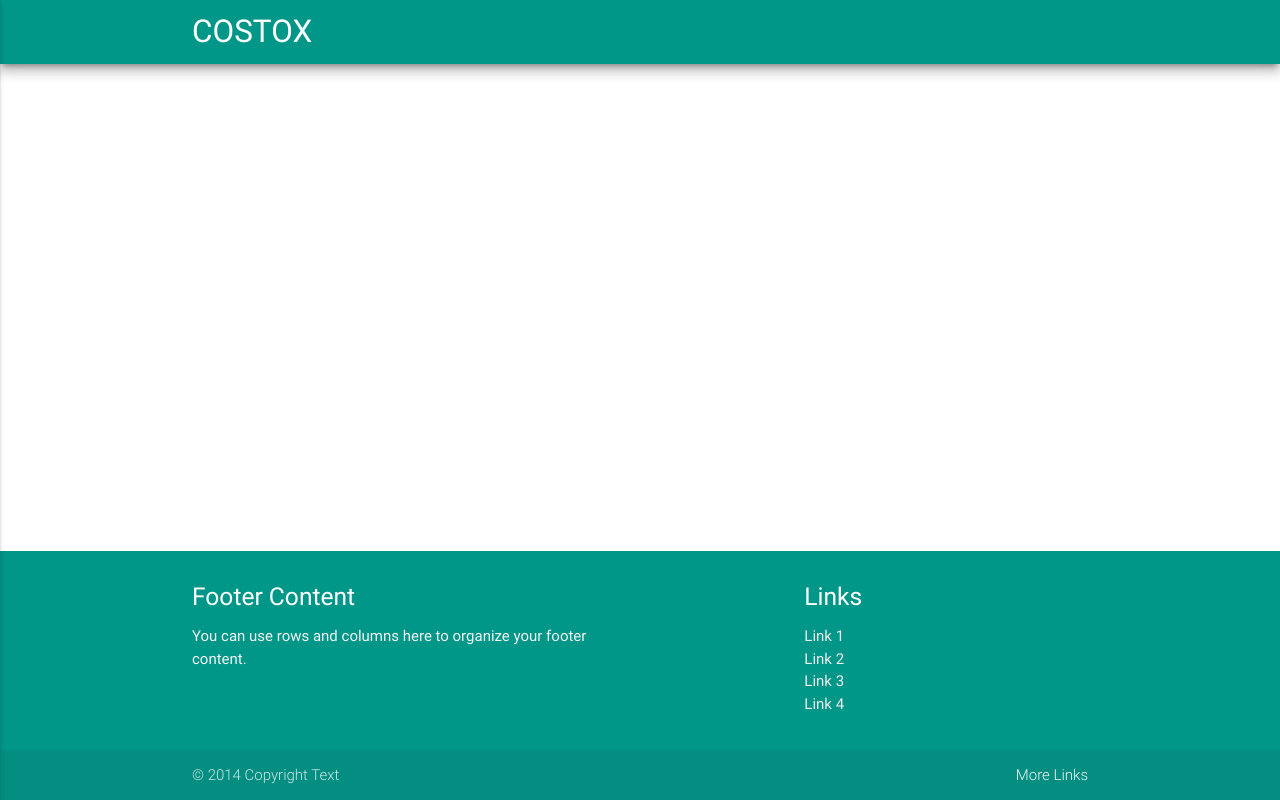
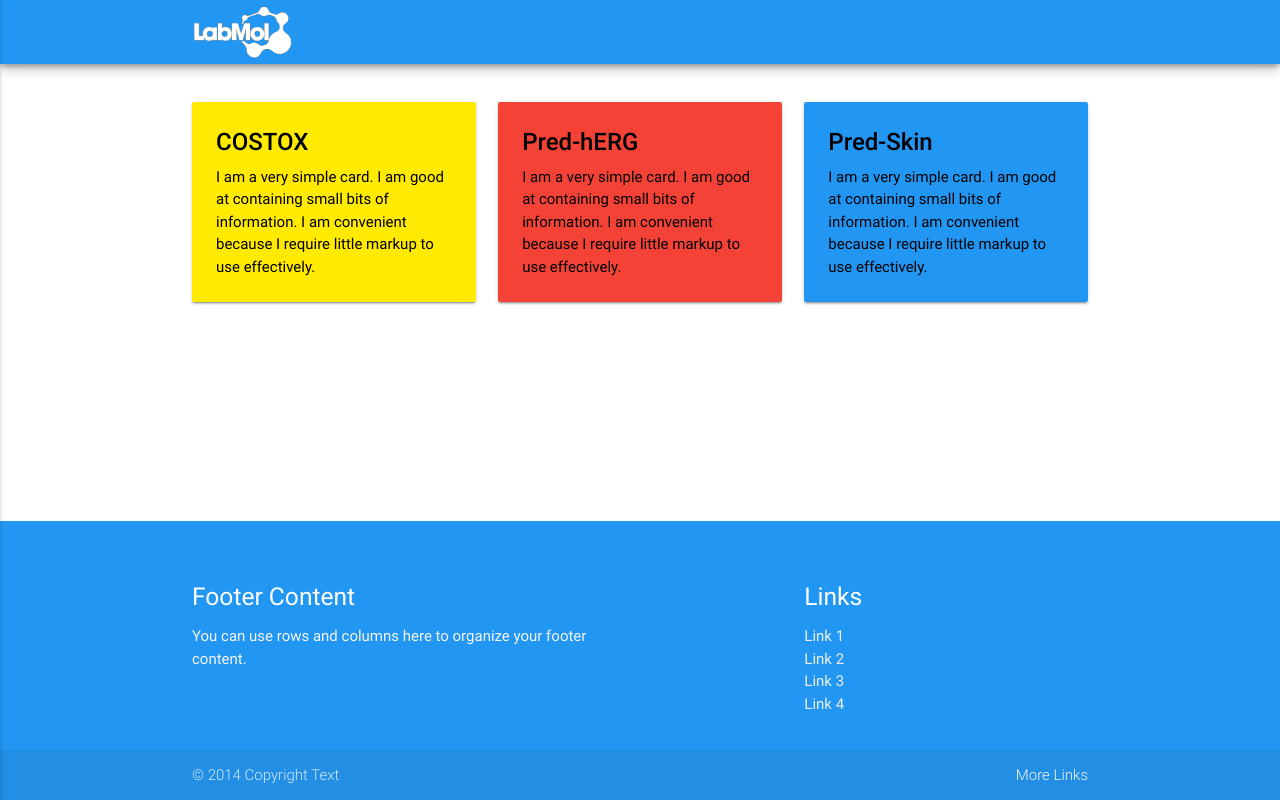
Before and after one commit to JrFernando/COSTOX, a PHP site: page / in a window 1280 px wide. Run offline with PHP 8.4, Linux system fonts and the light colour scheme; some libraries are stand-ins or nearby versions.

Commit message:
Troquei esquema de cores e adicionei um conteudo de exemplo.

```diff
--- a/css/estilo.css
+++ b/css/estilo.css
@@ -11,6 +11,27 @@ img#userPhoto{
   padding-bottom: 60px;
 }
 
+.brand-logo img{
+  width: 100px;
+  margin-top: 5px;
+}
+
+.dropdown-content li>a{
+  color: #2196f3;
+}
+
+.col{
+  margin-top: 30px;
+}
+/*.carousel {
+  /*margin-top: 20px;
+  margin-bottom: 10px;
+}
+.carousel-item img{
+  height: 500px;
+
+}*/
+
 /*PARA DEIXAR O RODAPÉ SEMPRE NA PARTE INFERIOR*/
 body {
   display: flex;
--- a/index.html
+++ b/index.html
@@ -11,9 +11,9 @@
     </head>
     <body>
       <header>
-        <nav class="teal z-depth-4">
+        <nav class="blue z-depth-3">
           <div class="nav-wrapper container">
-            <a href="#!" class="brand-logo">COSTOX</a>
+            <a href="" class="brand-logo"><img src="images/logo-labmol.png" alt="Logo LabMol"/></a>
             <a href="#" data-activates="menu-mobile" class="button-collapse waves-effect"><i class="material-icons">menu</i></a>
             <ul class="right hide-on-med-and-down">
               <!-- <li><a href="sass.html">Sass</a></li>
@@ -47,7 +47,61 @@
           <li><a onclick="loginFacebook()"><img src="icons/facebook.svg">Facebook</a></li>
         </ul>
       </header>
-      <section id="main">
+      <section id="main" class="container">
+
+      <!-- <div class="carousel carousel-slider z-depth-3">
+        <a class="carousel-item" href="#one!"><img src="https://lorempixel.com/800/400/food/1"></a>
+        <a class="carousel-item" href="#two!"><img src="https://lorempixel.com/800/400/food/2"></a>
+        <a class="carousel-item" href="#three!"><img src="https://lorempixel.com/800/400/food/3"></a>
+        <a class="carousel-item" href="#four!"><img src="https://lorempixel.com/800/400/food/4"></a>
+      </div> -->
+
+      <div class="row">
+        <div class="col s12 m4">
+            <div class="card yellow accent-3 z-depth-1 hoverable">
+                <div class="card-content black-text">
+                  <span class="card-title"><strong>COSTOX</strong></span>
+                  <p>I am a very simple card. I am good at containing small bits of information.
+                    I am convenient because I require little markup to use effectively.</p>
+              </div>
+          </div>
+        </div>
+        <div class="col s12 m4">
+          <div class="card red z-depth-1 hoverable">
+            <div class="card-content black-text">
+                <span class="card-title"><strong>Pred-hERG</strong></span>
+                <p>I am a very simple card. I am good at containing small bits of information.
+                  I am convenient because I require little markup to use effectively.</p>
+            </div>
+          </div>
+        </div>
+        <div class="col s12 m4">
+          <div class="card blue z-depth-1 hoverable">
+            <div class="card-content black-text">
+              <span class="card-title"><strong>Pred-Skin</strong></span>
+              <p>I am a very simple card. I am good at containing small bits of information.
+                I am convenient because I require little markup to use effectively.</p>
+            </div>
+        </div>
+      </div>
+          <!-- <div class="col s12 m4">
+            <div class="icon-block">
+              <h2 class="center light-blue-text"><i class="material-icons">group</i></h2>
+              <h5 class="center">User Experience Focused</h5>
+
+              <p class="light">By utilizing elements and principles of Material Design, we were able to create a framework that incorporates components and animations that provide more feedback to users. Additionally, a single underlying responsive system across all platforms allow for a more unified user experience.</p>
+            </div>
+          </div>
+
+          <div class="col s12 m4 hoverable">
+            <div class="icon-block">
+              <h2 class="center light-blue-text"><i class="material-icons">settings</i></h2>
+              <h5 class="center">Easy to work with</h5>
+
+              <p class="light">We have provided detailed documentation as well as specific code examples to help new users get started. We are also always open to feedback and can answer any questions a user may have about Materialize.</p>
+            </div>
+          </div> -->
+      </div>
 
 
         <!-- ESTRUTURA DO MODAL -->
@@ -63,7 +117,7 @@
       </section>
 
 
-      <footer class="teal page-footer">
+      <footer class="blue page-footer">
           <div class="container">
             <div class="row">
               <div class="col l6 s12">
@@ -101,6 +155,8 @@
         $(".button-collapse").sideNav();
         //INICIALIZAR MODAL
         $('.modal').modal();
+        // INICIALIZAR CAROUSEL
+        $('.carousel.carousel-slider').carousel({fullWidth: true});
 
         // Initialize Firebase
         var config = {
```
Also changed, not shown: images/logo-labmol.png (added).
